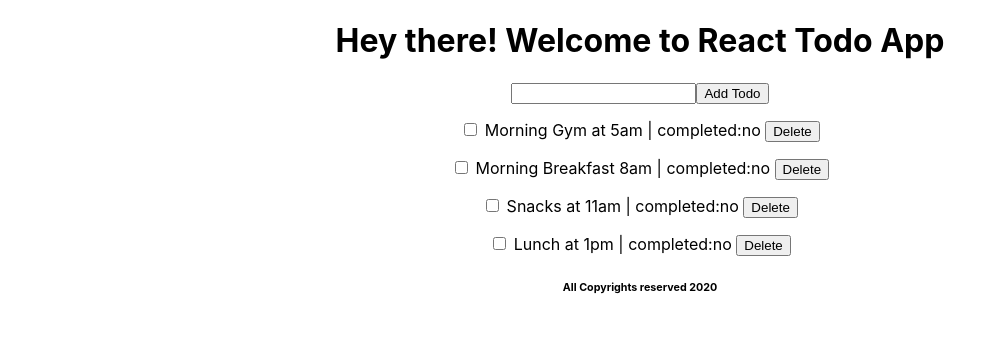
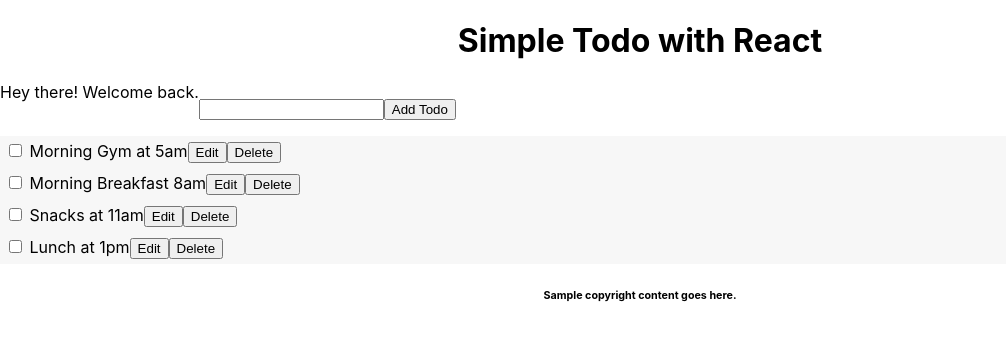
Before and after one commit to shangan23/react-todos, a React (Create React App) app: page / in a window 1280 px wide. Shown: the top 340 px of the page, without its empty margins (0-1006 px from the left). Built offline with nearby package versions, Linux system fonts and the light colour scheme.

Commit message:
feat(base): edit todo done

```diff
--- a/src/App.js
+++ b/src/App.js
@@ -14,12 +14,14 @@
         { id: uuidv4(), title: 'Morning Breakfast 8am', completed: false },
         { id: uuidv4(), title: 'Snacks at 11am', completed: false },
         { id: uuidv4(), title: 'Lunch at 1pm', completed: false }
-      ]
+      ],
+      editItem: null
     };
   }
 
   toggelComplete = (id) => {
     this.setState({
+      editItem: null,
       todos: [...this.state.todos.map((todo) => {
         if (todo.id === id)
           todo.completed = !todo.completed
@@ -36,15 +38,41 @@
     });
   }
 
+  editTodo = (id) => {
+    this.setState({ editItem: this.state.todos.filter((todo) => (id === todo.id)) })
+  }
+
   addTodo = (title) => {
     this.setState({ todos: [...this.state.todos, { id: uuidv4(), title, completed: false }] });
+  }
+
+  updateTodo = (title, id) => {
+    this.setState({
+      todos: [...this.state.todos.map((todo) => {
+        if (todo.id === id)
+          todo.title = title
+        return todo
+      })],
+      editItem: null
+    });
+  }
+
+  cancelEdit = () => {
+    this.setState({ editItem: null })
   }
 
   render() {
     return (
       <div className="App">
         <Headers addTodo={this.addTodo} />
-        <Todos todos={this.state.todos} deleteTodo={this.deleteTodo} toggelComplete={this.toggelComplete} />
+        <Todos
+          cancelEdit={this.cancelEdit}
+          editItem={this.state.editItem}
+          editTodo={this.editTodo}
+          updateTodo={this.updateTodo}
+          deleteTodo={this.deleteTodo}
+          todos={this.state.todos}
+          toggelComplete={this.toggelComplete} />
         <Footer />
       </div>
     );
--- a/src/components/TodoItem.js
+++ b/src/components/TodoItem.js
@@ -1,14 +1,47 @@
 import React from 'react';
-
 class TodoItem extends React.Component {
 
+    constructor(props) {
+        super();
+        this.state = { title: props.todo.title }
+    }
+
+    getStyle = () => {
+        return {
+            background: '#f7f7f7',
+            padding: '5px',
+            textAlign: 'left',
+            textDecoration: this.props.todo.completed ? 'line-through' : 'none'
+        }
+    }
+
+    onChange = (e) => {
+        this.setState({ title: e.target.value })
+    }
+
     render() {
-        const { id, title, completed } = this.props.todo;
-         return (
-            <p>
-                <input value={id} onChange={this.props.toggelComplete.bind(this, id)} type="checkbox" /> {' '} {title} {' | '} completed:{completed ? 'yes' : 'no'}
-                {' '} <button onClick={this.props.deleteTodo.bind(this, id)}> Delete </button>
-            </p>
+        const { id } = this.props.todo;
+        let todoTitle = this.state.title,
+            todoAction = <React.Fragment>
+                <button onClick={this.props.editTodo.bind(this, id)}>Edit</button>
+                <button onClick={this.props.deleteTodo.bind(this, id)}>Delete</button>
+            </React.Fragment>;
+
+        if (this.props.editItem && id === this.props.editItem[0].id) {
+            todoTitle = <input type="text" value={this.state.title} onChange={this.onChange} />
+            todoAction = <React.Fragment>
+                <button onClick={this.props.updateTodo.bind(this, this.state.title, id)}>Update</button>
+                <button onClick={this.props.cancelEdit}>Cancel</button>
+            </React.Fragment>
+        }
+        return (
+            <div style={this.getStyle()}>
+                <span>
+                    <input value={id} onChange={this.props.toggelComplete.bind(this, id)} type="checkbox" />
+                </span>
+                <span> {todoTitle}</span>
+                <span>{todoAction} </span>
+            </div>
         );
     }
 }
--- a/src/components/Todos.js
+++ b/src/components/Todos.js
@@ -5,7 +5,15 @@
 
     render() {
         return this.props.todos.map((todo)=>(
-            <TodoItem todo={todo} key={todo.id} deleteTodo={this.props.deleteTodo} toggelComplete={this.props.toggelComplete}/>
+            <TodoItem
+            cancelEdit={this.props.cancelEdit}
+            editItem={this.props.editItem}
+            todo={todo}
+            key={todo.id}
+            deleteTodo={this.props.deleteTodo}
+            editTodo={this.props.editTodo}
+            updateTodo={this.props.updateTodo}
+            toggelComplete={this.props.toggelComplete}/>
         ));
     }
 
--- a/src/components/layout/Footer.js
+++ b/src/components/layout/Footer.js
@@ -2,7 +2,7 @@
 
 function Footer(){
     return(
-        <h6>All Copyrights reserved 2020</h6>
+        <h6>Sample copyright content goes here.</h6>
     );
 }
 
--- a/src/components/layout/Header.js
+++ b/src/components/layout/Header.js
@@ -4,8 +4,11 @@
 function Header(props) {
     return (
         <React.Fragment>
-            <h1>Hey there! Welcome to React Todo App</h1>
-            <AddTodo addTodo={props.addTodo}/>
+            <div><h1>Simple Todo with React</h1></div>
+            <div style={{display: 'flex'}}>
+            <div>Hey there! Welcome back.</div>
+            <div><AddTodo addTodo={props.addTodo} /></div>
+            </div>
         </React.Fragment>
     );
 }
```
